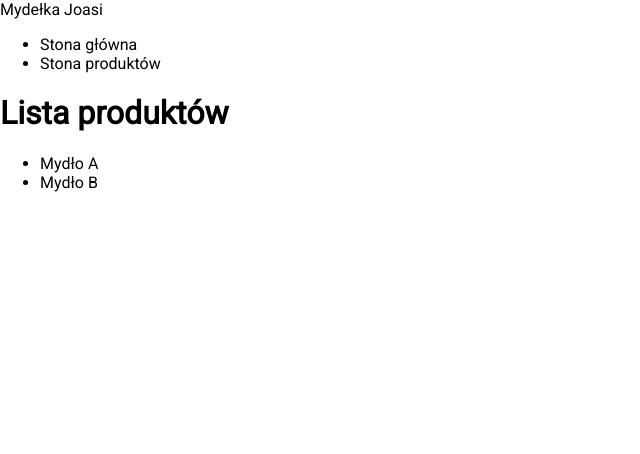
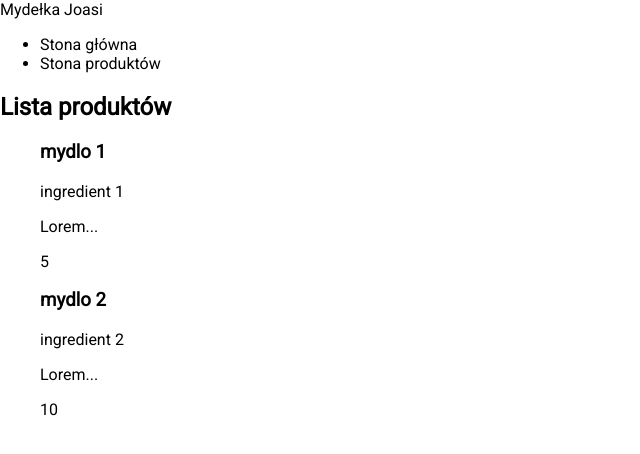
Before and after one commit to pawelsan/soap-shop, a Next.js app: page /lista-produktow in a window 1280 px wide. Shown: the top 454 px of the page, without its empty margins (0-640 px from the left). Built offline with nearby package versions, Linux system fonts and the light colour scheme.

Commit message:
move dummy database to product list page

```diff
--- a/pages/lista-produktow/index.js
+++ b/pages/lista-produktow/index.js
@@ -1,19 +1,31 @@
-import Link from "next/link";
+import ProductList from "../../components/ProductList";
 
-const ProductList = () => {
+const products = [
+  {
+    id: 1,
+    name: "mydlo 1",
+    ingredients: ["ingredient 1"],
+    description: "Lorem...",
+    image: "",
+    price: 5,
+  },
+  {
+    id: 2,
+    name: "mydlo 2",
+    ingredients: ["ingredient 2"],
+    description: "Lorem...",
+    image: "",
+    price: 10,
+  },
+];
+
+const ProductPage = () => {
   return (
     <>
-      <h1>Lista produktów</h1>
-      <ul>
-        <li>
-          <Link href="/lista-produktow/mydlo-a">Mydło A</Link>
-        </li>
-        <li>
-          <Link href="/lista-produktow/mydlo-b">Mydło B</Link>
-        </li>
-      </ul>
+      <h2>Lista produktów</h2>
+      <ProductList products={products} />
     </>
   );
 };
 
-export default ProductList;
+export default ProductPage;
```
Also changed, not shown: pages/index.js (+1 -23 lines).
